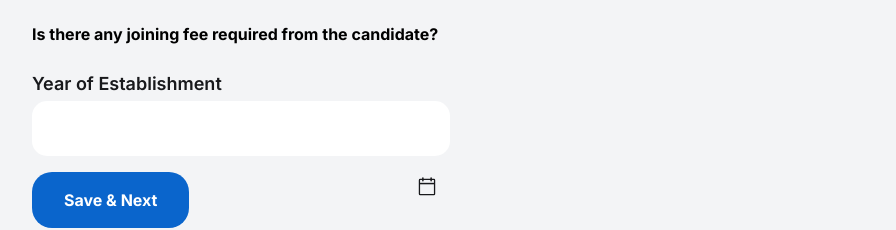
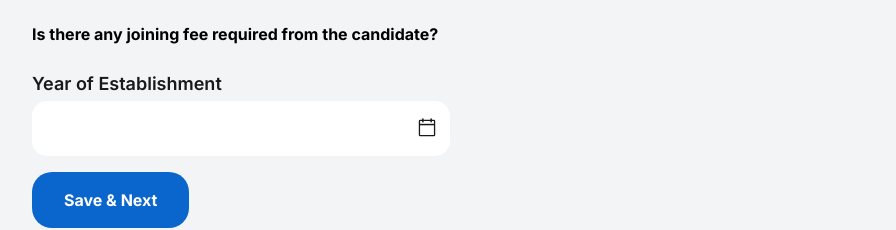
Before and after one commit to ayushballia/eduportal, a Next.js app: page /registering in a window 1280 px wide. Shown: the part 1044-1274 px from the top of the page, without its empty margins (343-1239 px from the left). Built offline with nearby package versions, Linux system fonts and the light colour scheme.

Commit message:
fix establish input

```diff
--- a/src/app/registering/page.js
+++ b/src/app/registering/page.js
@@ -126,7 +126,6 @@ const Page = () => {
                   </select>
                 </div>
               </div>
-
             </div>
             <p className="text-[18px] text-[#18191C] font-semibold my-4">
               Other Benefits
@@ -136,7 +135,9 @@ const Page = () => {
               Is there any joining fee required from the candidate?
             </p>
             <div className="w-2/4">
-              <FormInput label="Year of Establishment" />
+              <label className="block text-[18px] font-semibold text-[#18191C]">
+                Year of Establishment
+              </label>
               <div className="relative">
                 <Image
                   src={BlankCalenderIcon}
@@ -146,6 +147,10 @@ const Page = () => {
                   className="absolute right-3 top-5"
                 />
               </div>
+              <input
+                type="text"
+                className="mt-1 block w-full rounded-[15px] border-[#E4E5E8] p-[17px] text-[14px] text-[#767F8C] font-normal"
+              />
             </div>
             <button className="bg-[#0A65CC] text-white text-[16px] font-bold px-[32px] py-[16px] rounded-[20px] my-4">
               Save & Next
```
Lines whose indentation alone changed are shown as unchanged.
